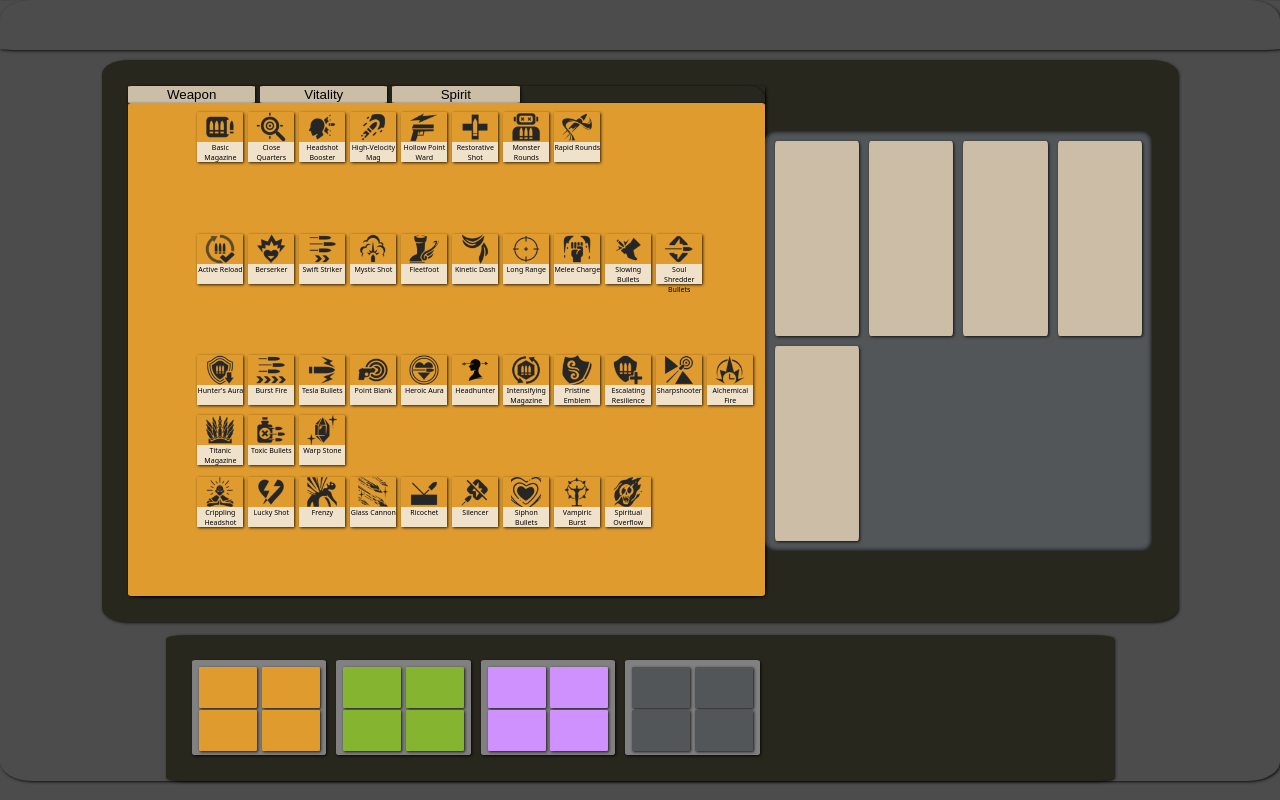
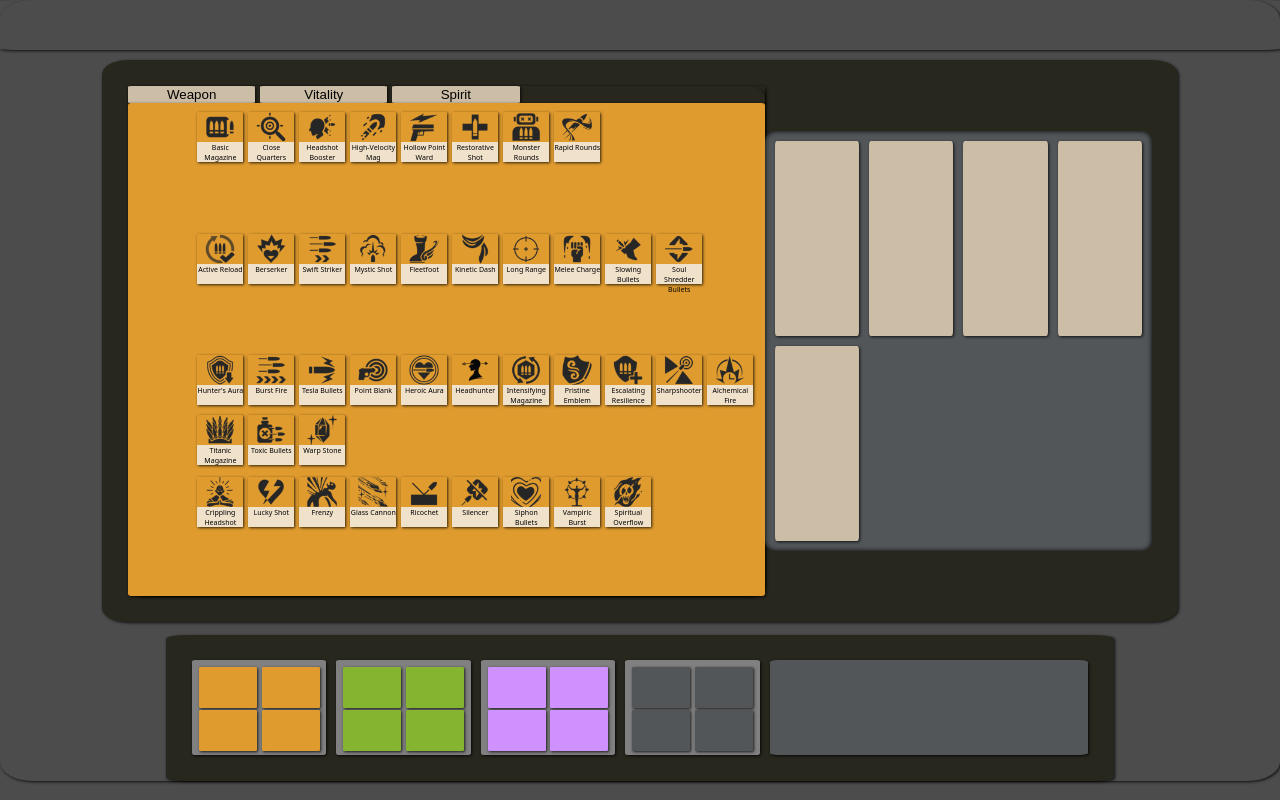
Before and after one commit to rdwrds/deadlock-builds, a React (Vite) app: page / in a window 1280 px wide. Built offline with nearby package versions, Linux system fonts and the light colour scheme.

Commit message:
added active slots

```diff
--- a/src/main.jsx
+++ b/src/main.jsx
@@ -3,12 +3,14 @@ import { createRoot } from "react-dom/client";
 import Outer from "./components/Outer";
 import Header from "./components/Header";
 import DefaultInventory from "./components/DefaultInventory";
+import ActiveSlots from "./components/ActiveSlots";
 import { TabContext } from "./components/TabContext";
 import { createGlobalStyle } from "styled-components";
 import { colors, getCurrentStyle } from "./Colors";
 
 const Main = () => {
   const inventory = {
+    champ: "",
     weapon: [],
     spirit: [],
     vitality: [],
@@ -31,6 +33,7 @@ const Main = () => {
           <DefaultInventory type="vitality"/>
           <DefaultInventory type="spirit"/>
           <DefaultInventory type="flex"/>
+          <ActiveSlots/>
         </div>
       </TabContext.Provider>
     </>
```
